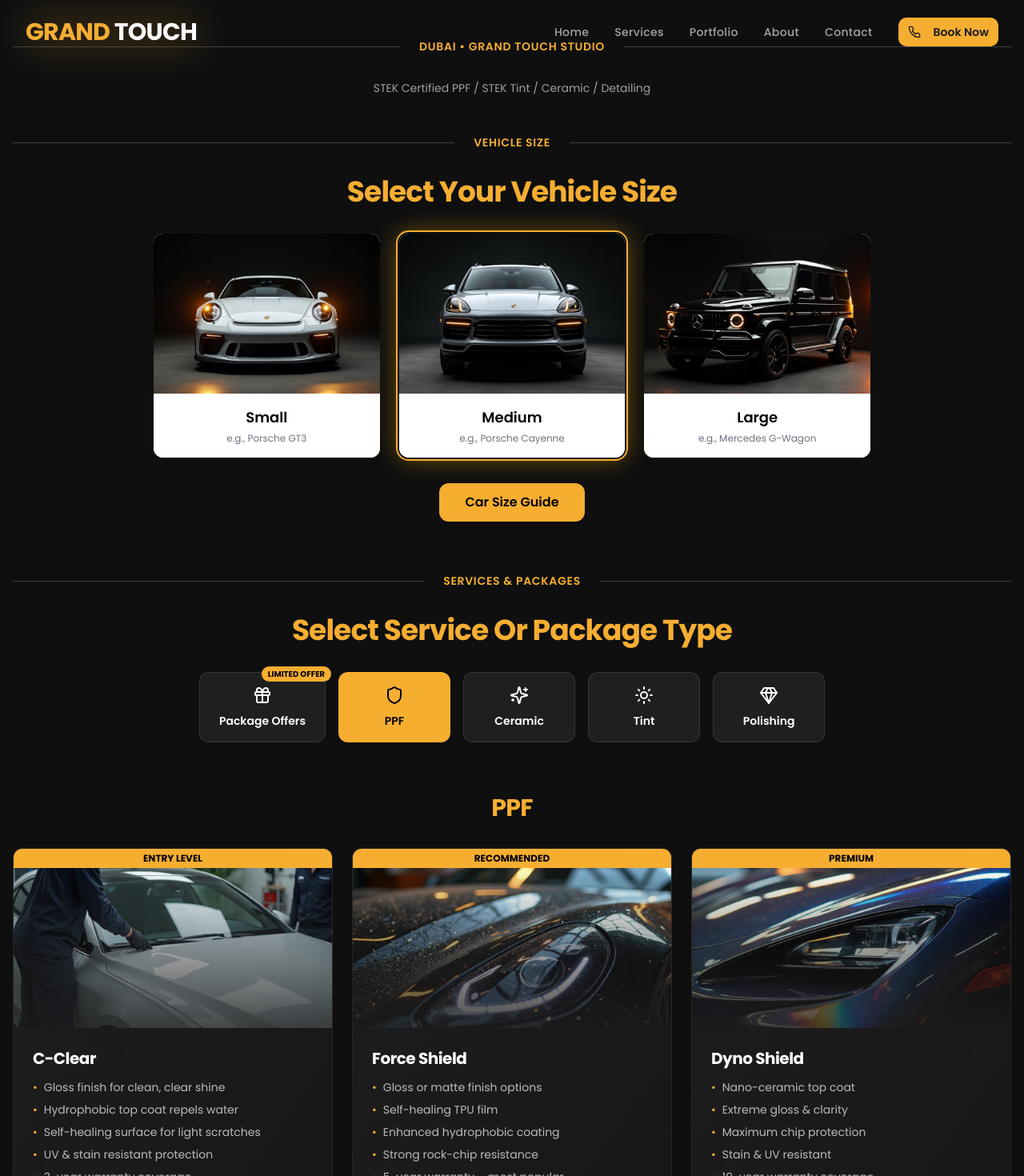
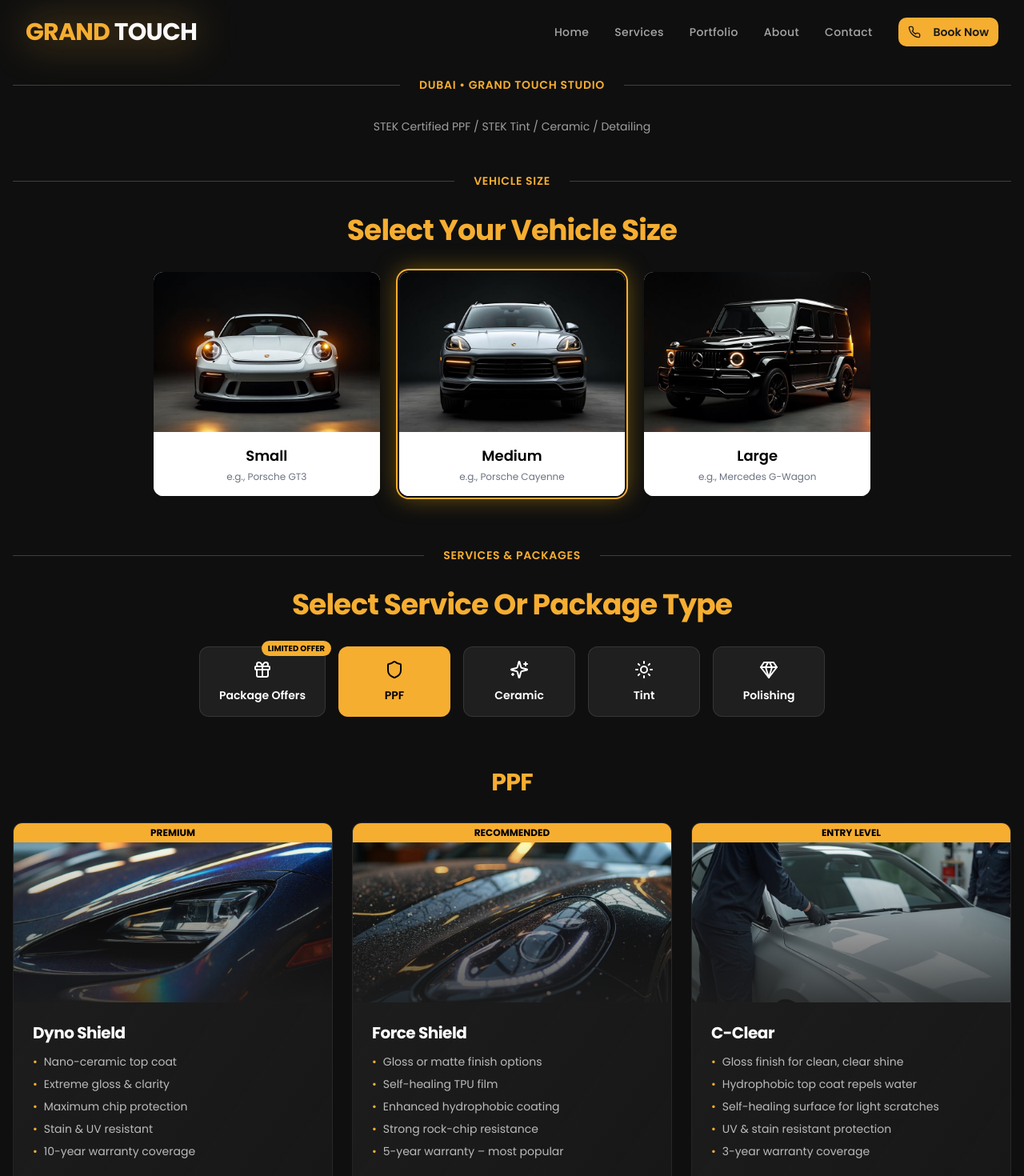
Before and after one commit to easycarparts/grand-touch-craft, a React (Vite) app: page /bookings in a window 1280 px wide. Shown: the top 1470 px of the page at 80% size. Built offline with nearby package versions, Linux system fonts and the light colour scheme.

Commit message:
bookings page LIVE

```diff
--- a/src/components/Hero.tsx
+++ b/src/components/Hero.tsx
@@ -1,5 +1,4 @@
 import { Button } from "@/components/ui/button";
-import BookServiceDialog from "@/components/BookServiceDialog";
 import { ArrowRight, Shield, Wrench } from "lucide-react";
 import heroImage from "@/assets/hero-workshop.jpg";
 import { Link } from "react-router-dom";
@@ -43,7 +42,7 @@
 
           {/* CTA Buttons */}
           <div className="flex flex-col sm:flex-row gap-4 mb-16">
-            <BookServiceDialog>
+            <Link to="/bookings">
               <Button
                 size="lg"
                 className="bg-primary hover:bg-primary/90 text-primary-foreground text-base font-semibold px-8 py-6 shadow-glow animate-glow group"
@@ -51,7 +50,7 @@
                 Book Your Service
                 <ArrowRight className="ml-2 w-5 h-5 group-hover:translate-x-1 transition-transform" />
               </Button>
-            </BookServiceDialog>
+            </Link>
             <Button
               asChild
               size="lg"
--- a/src/components/Navbar.tsx
+++ b/src/components/Navbar.tsx
@@ -2,7 +2,6 @@
 import { Link, useLocation } from "react-router-dom";
 import { Menu, X, Phone } from "lucide-react";
 import { Button } from "@/components/ui/button";
-import BookServiceDialog from "@/components/BookServiceDialog";
 
 const Navbar = () => {
   const [isScrolled, setIsScrolled] = useState(false);
@@ -62,7 +61,7 @@
                 <span className="absolute -bottom-1 left-0 w-0 h-0.5 bg-primary group-hover:w-full transition-all duration-300" />
               </Link>
             ))}
-            <BookServiceDialog>
+            <Link to="/bookings">
               <Button
                 size="sm"
                 className="bg-primary hover:bg-primary/90 text-primary-foreground font-semibold shadow-glow"
@@ -70,7 +69,7 @@
                 <Phone className="w-4 h-4 mr-2" />
                 Book Now
               </Button>
-            </BookServiceDialog>
+            </Link>
           </div>
 
           {/* Mobile Menu Button */}
@@ -99,7 +98,7 @@
                 {link.name}
               </Link>
             ))}
-            <BookServiceDialog>
+            <Link to="/bookings" onClick={() => setIsMobileMenuOpen(false)}>
               <Button
                 size="sm"
                 className="w-full bg-primary hover:bg-primary/90 text-primary-foreground font-semibold"
@@ -107,7 +106,7 @@
                 <Phone className="w-4 h-4 mr-2" />
                 Book Now
               </Button>
-            </BookServiceDialog>
+            </Link>
           </div>
         )}
       </div>
--- a/src/components/WhatsAppButton.tsx
+++ b/src/components/WhatsAppButton.tsx
@@ -1,24 +1,20 @@
 import { MessageCircle } from "lucide-react";
 import { Button } from "@/components/ui/button";
+import BookServiceDialog from "@/components/BookServiceDialog";
 
 const WhatsAppButton = () => {
-  const handleWhatsAppClick = () => {
-    // Replace with actual WhatsApp number
-    const phoneNumber = "971XXXXXXXXX"; // Dubai format
-    const message = "Hello, I'd like to inquire about your automotive services.";
-    const url = `https://wa.me/${phoneNumber}?text=${encodeURIComponent(message)}`;
-    window.open(url, "_blank");
-  };
-
   return (
-    <Button
-      onClick={handleWhatsAppClick}
-      size="lg"
-      className="fixed bottom-6 right-6 z-50 w-14 h-14 rounded-full bg-[#25D366] hover:bg-[#20BD5A] text-white shadow-elegant animate-glow p-0"
-      aria-label="Contact us on WhatsApp"
-    >
-      <MessageCircle className="w-6 h-6" />
-    </Button>
+    <div className="fixed bottom-6 right-6 z-50">
+      <BookServiceDialog>
+        <Button
+          size="lg"
+          className="w-14 h-14 rounded-full bg-[#25D366] hover:bg-[#20BD5A] text-white shadow-elegant animate-glow p-0"
+          aria-label="Book your service"
+        >
+          <MessageCircle className="w-6 h-6" />
+        </Button>
+      </BookServiceDialog>
+    </div>
   );
 };
 
--- a/src/pages/Booking.tsx
+++ b/src/pages/Booking.tsx
@@ -56,16 +56,16 @@
 const servicesData: ServicesData = {
   PPF: [
     {
-      name: "C-Clear",
+      name: "Dyno Shield",
       description: [
-        "Gloss finish for clean, clear shine",
-        "Hydrophobic top coat repels water",
-        "Self-healing surface for light scratches",
-        "UV & stain resistant protection",
-        "3-year warranty coverage"
+        "Nano-ceramic top coat",
+        "Extreme gloss & clarity",
+        "Maximum chip protection",
+        "Stain & UV resistant",
+        "10-year warranty coverage"
       ],
-      prices: { Small: 5499, Medium: 5999, Large: 6999 },
-      tag: "Entry Level"
+      prices: { Small: 10999, Medium: 12000, Large: 14500 },
+      tag: "Premium"
     },
     {
       name: "Force Shield",
@@ -80,19 +80,31 @@
       tag: "Recommended"
     },
     {
-      name: "Dyno Shield",
+      name: "C-Clear",
       description: [
-        "Nano-ceramic top coat",
-        "Extreme gloss & clarity",
-        "Maximum chip protection",
-        "Stain & UV resistant",
-        "10-year warranty coverage"
+        "Gloss finish for clean, clear shine",
+        "Hydrophobic top coat repels water",
+        "Self-healing surface for light scratches",
+        "UV & stain resistant protection",
+        "3-year warranty coverage"
       ],
-      prices: { Small: 10999, Medium: 12000, Large: 14500 },
-      tag: "Premium"
+      prices: { Small: 5499, Medium: 5999, Large: 6999 },
+      tag: "Entry Level"
     }
   ],
   Ceramic: [
+    {
+      name: "Full Ceramic Coating",
+      description: [
+        "Full exterior ceramic protection",
+        "Full interior ceramic protection",
+        "Deep gloss & hydrophobic finish outside",
+        "Interior stain + UV protection",
+        "Bundle pricing (save vs separate)"
+      ],
+      price: 1749,
+      tag: "Best Value"
+    },
     {
       name: "Exterior Ceramic",
       description: [
@@ -112,21 +124,21 @@
         "Anti-fade / anti-aging treatment"
       ],
       price: 749
-    },
-    {
-      name: "Full Ceramic Coating",
-      description: [
-        "Full exterior ceramic protection",
-        "Full interior ceramic protection",
-        "Deep gloss & hydrophobic finish outside",
-        "Interior stain + UV protection",
-        "Bundle pricing (save vs separate)"
-      ],
-      price: 1749,
-      tag: "Best Value"
     }
   ],
   Tint: [
+    {
+      name: "STEK NEXseries (Graphene Nano-Ceramic)",
+      description: [
+        "Graphene-infused nano-ceramic",
+        "Blocks up to 98% infrared heat",
+        "Maximum comfort in Dubai heat",
+        "99% UV protection",
+        "Lifetime warranty"
+      ],
+      price: 2499,
+      tag: "Premium"
+    },
     {
       name: "STEK SMARTseries (Nano-Ceramic)",
       description: [
@@ -138,18 +150,6 @@
       ],
       price: 1999,
       tag: "Recommended"
-    },
-    {
-      name: "STEK NEXseries (Graphene Nano-Ceramic)",
-      description: [
-        "Graphene-infused nano-ceramic",
-        "Blocks up to 98% infrared heat",
-        "Maximum comfort in Dubai heat",
-        "99% UV protection",
-        "Lifetime warranty"
-      ],
-      price: 2499,
-      tag: "Premium"
     },
     {
       name: "STEK ACTIONseries (Carbon)",
@@ -210,6 +210,18 @@
       tag: "Premium"
     },
     {
+      name: "Ceramic & Interior Protection Package",
+      description: [
+        "Deep gloss ceramic coating",
+        "Interior PPF protection",
+        "UV + stain resistance",
+        "Free interior detail",
+        "Premium full-vehicle refinement"
+      ],
+      price: 2249,
+      tag: "Refinement"
+    },
+    {
       name: "Tint & Detail Package",
       description: [
         "Nano-carbon tint + full detail",
@@ -220,18 +232,6 @@
       ],
       price: 1749,
       tag: "Popular"
-    },
-    {
-      name: "Ceramic & Interior Protection Package",
-      description: [
-        "Deep gloss ceramic coating",
-        "Interior PPF protection",
-        "UV + stain resistance",
-        "Free interior detail",
-        "Premium full-vehicle refinement"
-      ],
-      price: 2249,
-      tag: "Refinement"
     }
   ]
 };
@@ -413,7 +413,7 @@
     <div className="min-h-screen bg-[#0f0f0f] pb-20 md:pb-0">
       <Navbar />
 
-      <main className="container mx-auto px-4 py-12 max-w-7xl">
+      <main className="container mx-auto px-4 pt-24 pb-12 max-w-7xl">
         {/* Header Section */}
         <div className="text-center mb-12">
           <div className="relative flex items-center justify-center mb-8">
@@ -467,12 +467,6 @@
                 </div>
               </button>
             ))}
-          </div>
-
-          <div className="text-center">
-            <button className="bg-primary text-black font-semibold px-8 py-3 rounded-lg hover:bg-primary/90 transition-colors">
-              Car Size Guide
-            </button>
           </div>
         </section>
 
@@ -723,7 +717,7 @@
                   className="w-full bg-[#F8B400] text-black font-semibold rounded-lg py-3 text-center mt-6 hover:brightness-110 transition disabled:opacity-40"
                   disabled={!selectedService}
                 >
-                  Complete Booking on WhatsApp
+                  Complete Booking
                 </button>
 
                 <p className="text-xs text-gray-500 text-center mt-2">
```
